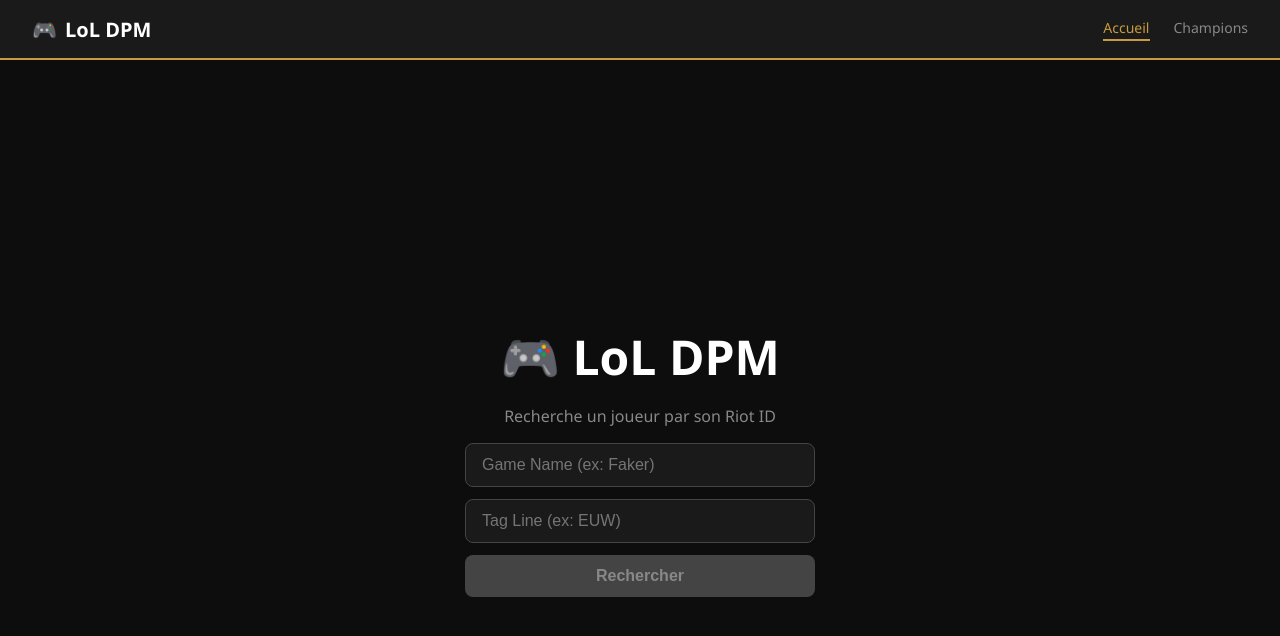
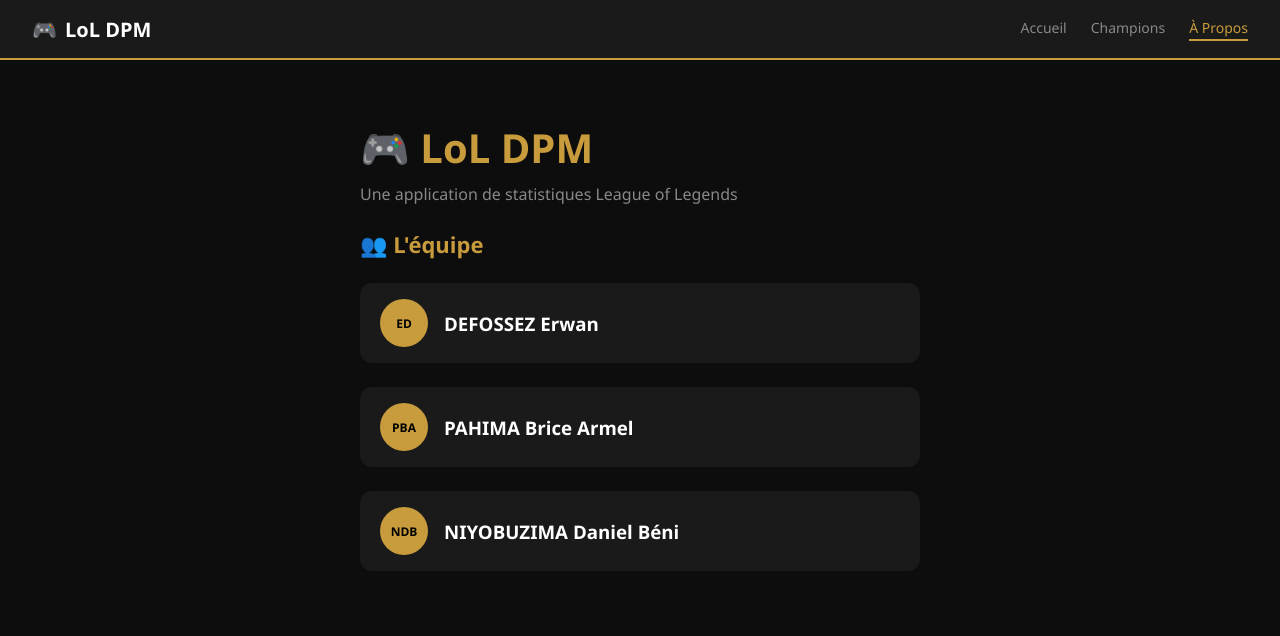
Before and after one commit to Staulk/LolDPM, an Angular app: page /about in a window 1280 px wide. Before the commit this address led to /. Shown: the top 636 px of the page. Built offline with nearby package versions, Linux system fonts and the light colour scheme.

Commit message:
Page À Propos : titre, description et membres de l'équipe

```diff
--- a/src/app/app.routes.ts
+++ b/src/app/app.routes.ts
@@ -1,4 +1,5 @@
 import { Routes } from '@angular/router';
+import { About } from './pages/about/about';
 import { Search } from './pages/search/search';
 import { Profile } from './pages/profile/profile';
 import { MatchHistory } from './pages/match-history/match-history';
@@ -6,6 +7,7 @@
 import { ChampionList } from './pages/champion-list/champion-list';
 
 export const routes: Routes = [
+    { path: 'about', component: About },
     { path: '', component: Search },
     { path: 'summoner/:region/:name/:tag', component: Profile },
     { path: 'summoner/:region/:name/:tag/matches', component: MatchHistory },
--- a/src/app/components/header/header.html
+++ b/src/app/components/header/header.html
@@ -10,5 +10,8 @@
     <a routerLink="/champions" routerLinkActive="active">
       Champions
     </a>
+    <a routerLink="/about" routerLinkActive="active">
+      À Propos
+    </a>
   </nav>
 </header>
--- /dev/null
+++ b/src/app/pages/about/about.css
@@ -0,0 +1,52 @@
+.about-container {
+  max-width: 600px;
+  margin: 60px auto;
+  padding: 0 20px;
+  display: flex;
+  flex-direction: column;
+  gap: 24px;
+}
+
+h1 {
+  font-size: 40px;
+  color: #c89b3c;
+}
+
+.subtitle {
+  color: #888;
+  font-size: 16px;
+  margin-top: -16px;
+}
+
+h2 {
+  color: #c89b3c;
+  font-size: 22px;
+}
+
+.member-card {
+  background: #1a1a1a;
+  border-radius: 12px;
+  padding: 16px 20px;
+  display: flex;
+  align-items: center;
+  gap: 16px;
+}
+
+.member-avatar {
+  width: 48px;
+  height: 48px;
+  border-radius: 50%;
+  background: #c89b3c;
+  color: black;
+  font-weight: bold;
+  font-size: 12px;
+  display: flex;
+  align-items: center;
+  justify-content: center;
+  flex-shrink: 0;
+}
+
+h3 {
+  color: white;
+  margin: 0;
+}
--- /dev/null
+++ b/src/app/pages/about/about.html
@@ -0,0 +1,23 @@
+<div class="about-container">
+
+  <h1>🎮 LoL DPM</h1>
+  <p class="subtitle">Une application de statistiques League of Legends</p>
+
+  <h2>👥 L'équipe</h2>
+
+  <div class="member-card">
+    <div class="member-avatar">ED</div>
+    <h3>DEFOSSEZ Erwan</h3>
+  </div>
+
+  <div class="member-card">
+    <div class="member-avatar">PBA</div>
+    <h3>PAHIMA Brice Armel</h3>
+  </div>
+
+  <div class="member-card">
+    <div class="member-avatar">NDB</div>
+    <h3>NIYOBUZIMA Daniel Béni</h3>
+  </div>
+
+</div>
--- a/src/app/pages/champion-list/champion-list.css
+++ b/src/app/pages/champion-list/champion-list.css
@@ -0,0 +1,82 @@
+.champion-list-container {
+  max-width: 1200px;
+  margin: 40px auto;
+  padding: 0 20px;
+}
+
+.champion-list-header {
+  display: flex;
+  align-items: center;
+  justify-content: space-between;
+  margin-bottom: 32px;
+}
+
+.champion-list-header h1 {
+  font-size: 32px;
+  color: #c89b3c;
+}
+
+.search-input {
+  padding: 10px 16px;
+  border-radius: 8px;
+  border: 1px solid #444;
+  background: #1a1a1a;
+  color: white;
+  font-size: 14px;
+  width: 250px;
+}
+
+.search-input:focus {
+  outline: none;
+  border-color: #c89b3c;
+}
+
+.loading {
+  text-align: center;
+  font-size: 20px;
+  margin-top: 100px;
+  color: #888;
+}
+
+.no-results {
+  color: #888;
+  text-align: center;
+  margin-top: 40px;
+  grid-column: 1 / -1;
+}
+
+.champions-grid {
+  display: grid;
+  grid-template-columns: repeat(auto-fill, minmax(100px, 1fr));
+  gap: 16px;
+}
+
+.champion-card {
+  background: #1a1a1a;
+  border-radius: 10px;
+  display: flex;
+  flex-direction: column;
+  align-items: center;
+  padding: 12px 8px;
+  gap: 8px;
+  cursor: pointer;
+  transition: transform 0.2s, border 0.2s;
+  border: 1px solid transparent;
+}
+
+.champion-card:hover {
+  transform: translateY(-4px);
+  border-color: #c89b3c;
+}
+
+.champion-img {
+  width: 64px;
+  height: 64px;
+  border-radius: 8px;
+}
+
+.champion-name {
+  font-size: 11px;
+  color: #ccc;
+  text-align: center;
+}
--- a/src/app/pages/champion-list/champion-list.html
+++ b/src/app/pages/champion-list/champion-list.html
@@ -1 +1,28 @@
-<p>champion-list works!</p>
+<div class="champion-list-container">
+
+  <div class="champion-list-header">
+    <h1>Champions</h1>
+    <input
+      type="text"
+      placeholder="Rechercher un champion..."
+      [formControl]="searchControl"
+      class="search-input"
+    />
+  </div>
+
+  @if (loading) {
+    <p class="loading">Chargement des champions...</p>
+  }
+
+  <div class="champions-grid">
+    @for (champion of filteredChampions; track champion.name) {
+      <div class="champion-card">
+        <img [src]="champion.imageUrl" [alt]="champion.name" class="champion-img"/>
+        <span class="champion-name">{{ champion.name }}</span>
+      </div>
+    } @empty {
+      <p class="no-results">Aucun champion trouvé</p>
+    }
+  </div>
+
+</div>
--- a/src/app/pages/champion-list/champion-list.ts
+++ b/src/app/pages/champion-list/champion-list.ts
@@ -1,9 +1,40 @@
-import { Component } from '@angular/core';
+import { Component, inject, OnInit } from '@angular/core';
+import { FormControl, ReactiveFormsModule } from '@angular/forms';
+import { DataDragon } from '../../services/data-dragon';
+import { debounceTime } from 'rxjs';
 
 @Component({
   selector: 'app-champion-list',
-  imports: [],
+  imports: [ReactiveFormsModule],
   templateUrl: './champion-list.html',
-  styleUrl: './champion-list.css',
+  styleUrl: './champion-list.css'
 })
-export class ChampionList {}
+export class ChampionList implements OnInit {
+
+  private dataDragon = inject(DataDragon);
+
+  allChampions: any[] = [];
+  filteredChampions: any[] = [];
+  searchControl = new FormControl<string>('', { nonNullable: true });
+  loading: boolean = true;
+
+  ngOnInit() {
+    this.dataDragon.getChampionsMap().subscribe(() => {
+      this.allChampions = Object.values(this.dataDragon.championsMap).map((name: any) => ({
+        name,
+        imageUrl: this.dataDragon.getChampionImageUrl2(name)
+      })).sort((a, b) => a.name.localeCompare(b.name));
+
+      this.filteredChampions = [...this.allChampions];
+      this.loading = false;
+    });
+
+    this.searchControl.valueChanges.pipe(
+      debounceTime(300)
+    ).subscribe(value => {
+      this.filteredChampions = this.allChampions.filter(champ =>
+        champ.name.toLowerCase().includes(value.toLowerCase())
+      );
+    });
+  }
+}
--- a/src/app/services/data-dragon.ts
+++ b/src/app/services/data-dragon.ts
@@ -34,4 +34,8 @@
   getProfileIconUrl(iconId: number): string {
     return `https://ddragon.leagueoflegends.com/cdn/${this.version}/img/profileicon/${iconId}.png`;
   }
+
+  getChampionImageUrl2(championName: string): string {
+  return `https://ddragon.leagueoflegends.com/cdn/${this.version}/img/champion/${championName}.png`;
 }
+}
```
Also changed, not shown: src/app/pages/about/about.ts (added, +10 -0 lines).
